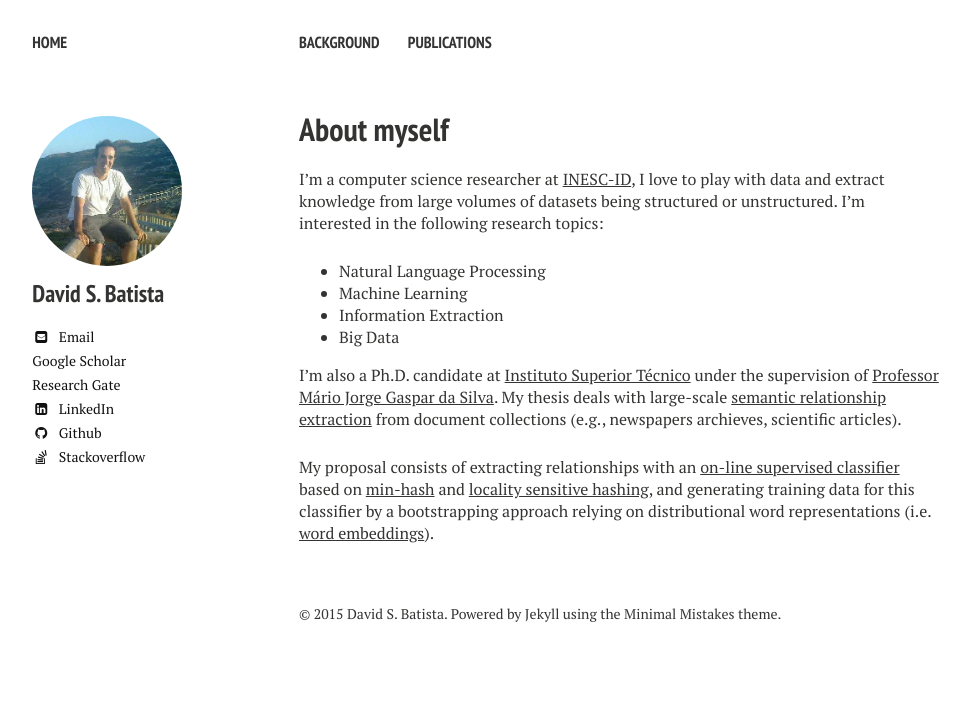
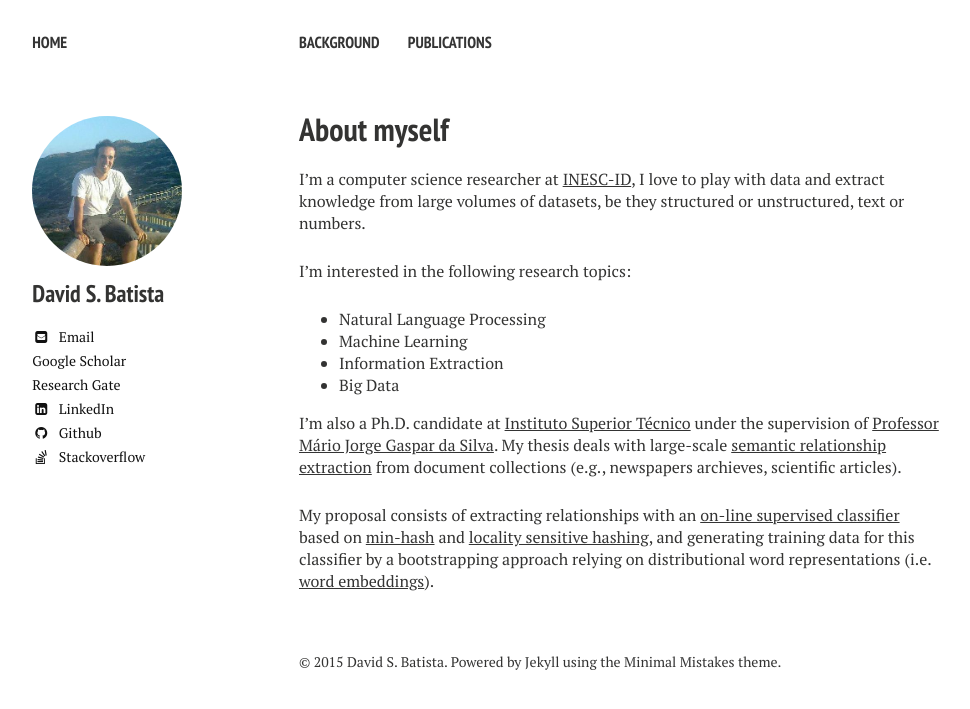
Before and after one commit to davidsbatista/davidsbatista.github.io, a Jekyll site: the page built from index.md, in a window 1280 px wide. Shown: the top 709 px of the page, without its empty margins (21-991 px from the left). Built offline with Jekyll 4.4.1, drawn with Linux system fonts in a browser that asks for light colours; nearby versions of some CDN libraries.

Commit message:
changed index.md

```diff
--- a/index.md
+++ b/index.md
@@ -13,7 +13,9 @@ title: About myself
 </figure>
 -->
 
-I'm a computer science researcher at [INESC-ID],  I love to play with data and extract knowledge from large volumes of datasets being structured or unstructured. I'm interested in the following research topics:
+I'm a computer science researcher at [INESC-ID],  I love to play with data and extract knowledge from large volumes of datasets, be they structured or unstructured, text or numbers.
+
+I'm interested in the following research topics:
 
 * Natural Language Processing
 * Machine Learning
```
